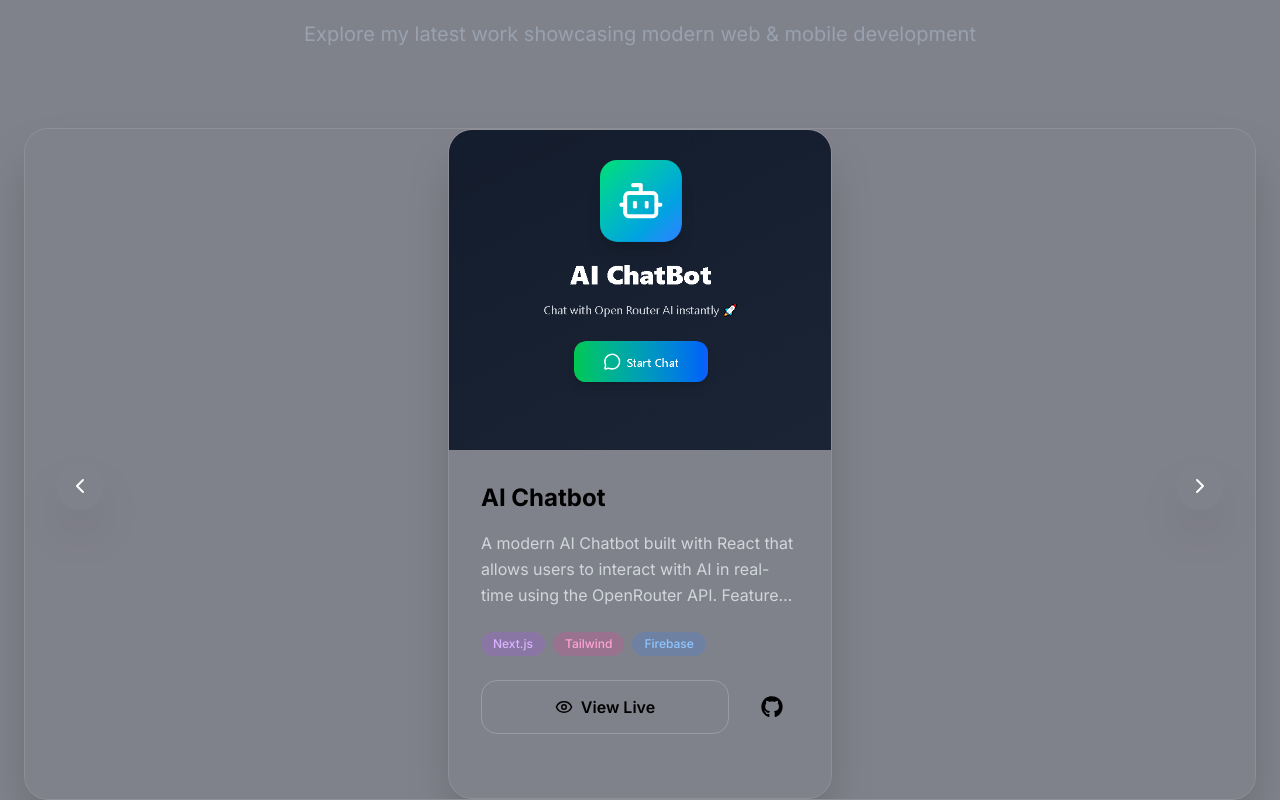
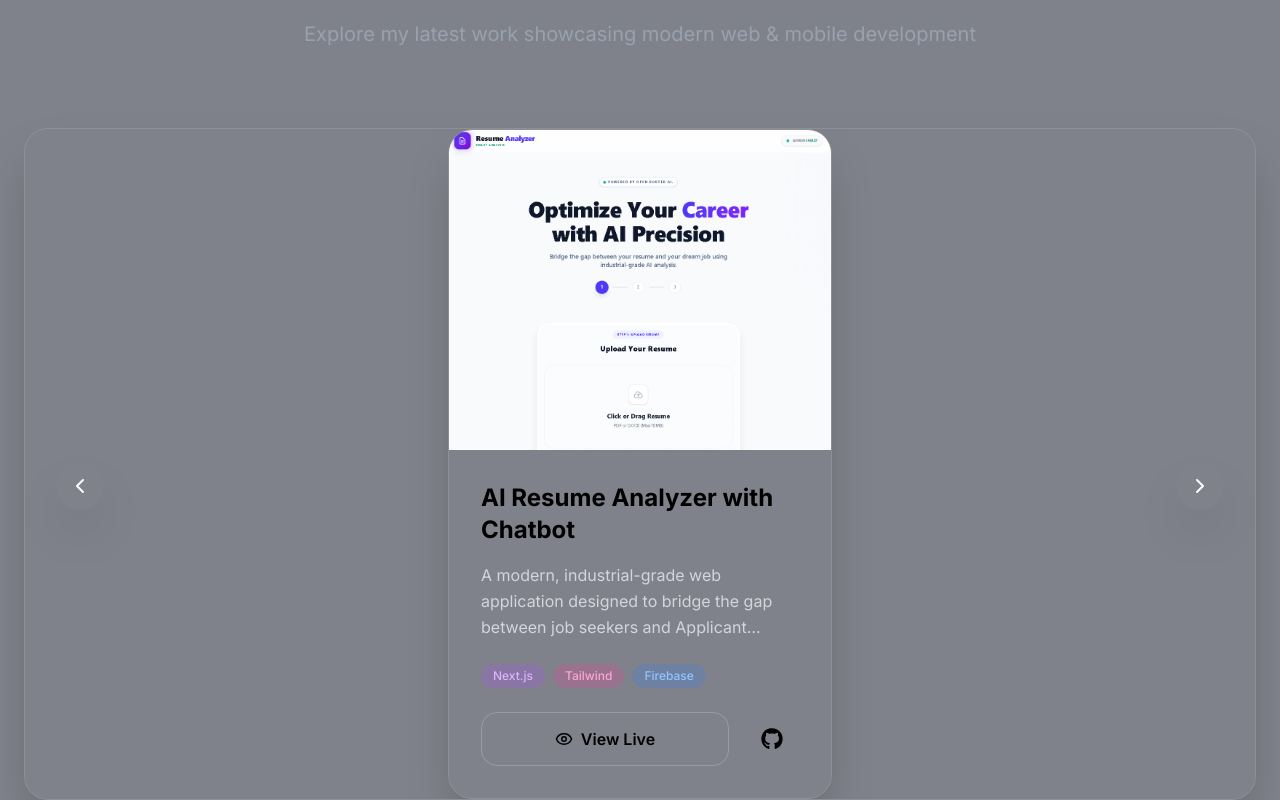
Before and after one commit to Muhammad-Ammad3/Ammad-Portfolio, a Next.js app: page / in a window 1280 px wide. Shown: the part 2080-2880 px from the top of the page. Built offline with nearby package versions, Linux system fonts and the light colour scheme.

Commit message:
updated projects

```diff
--- a/app/data/portfolioData.ts
+++ b/app/data/portfolioData.ts
@@ -16,6 +16,14 @@
     languages: ['JavaScript', 'TypeScript', 'Python']
   },
   projects: [
+        {
+      name: 'AI Resume Analyzer with Chatbot',
+      description: 'A full-stack AI Neural Chatbot built with the MERN stack and Gemini AI. Features real-time streaming responses, Clerk authentication, and secure MongoDB chat history persistence with multi-turn conversation memory.',
+      liveLink: 'https://gemini-ai-chatbot-gamma-vert.vercel.app/',
+      githubLink: 'https://github.com/Muhammad-Ammad3/Gemini-AI-Chatbot-Frontend',
+      image: '/Images/geminiAI.png'
+    }
+    ,
         {
       name: 'AI Resume Analyzer with Chatbot',
       description: 'A modern, industrial-grade web application designed to bridge the gap between job seekers and Applicant Tracking Systems (ATS). This tool analyzes resumes against job descriptions, provides deep insights, and features an integrated AI Career Coach.',
```
Also changed, not shown: public/Images/geminiAI.png (added).
